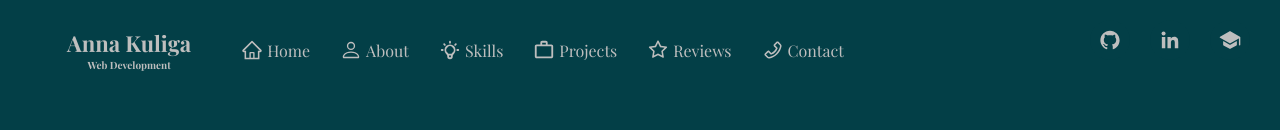
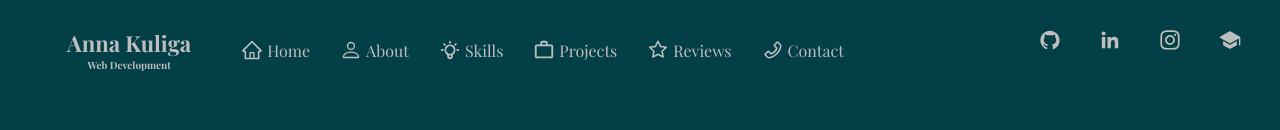
Before and after one commit to AnnaKuliga/anna-kuliga-portfolio-website, a React (Create React App) app: page / in a window 1280 px wide. Shown: the top 130 px of the page. Built offline with nearby package versions, Linux system fonts and the light colour scheme; a web font is replaced by a local one.

Commit message:
added instagram account link and icon

```diff
--- a/src/components/Body/Contact/Contact.jsx
+++ b/src/components/Body/Contact/Contact.jsx
@@ -7,6 +7,7 @@
 import { AiOutlineGithub } from "react-icons/ai";
 import { BiLogoLinkedin } from "react-icons/bi";
 import { IoSchool } from "react-icons/io5";
+import { FaInstagram } from "react-icons/fa";
 
 const Contact = () => {
   return (
@@ -59,6 +60,15 @@
             <BiLogoLinkedin />
           </a>
           <a
+            href="https://www.instagram.com/youniverse_photography/"
+            title="Youniverse Photography"
+            target="_blank"
+            rel="noreferrer"
+            className="social-link"
+          >
+            <FaInstagram />
+          </a>
+          <a
             href="https://www.shecodes.io/graduates/57519-anna-kuliga"
             title="Anna Kuliga SheCodes"
             target="_blank"
--- a/src/components/Body/Hero/Hero.jsx
+++ b/src/components/Body/Hero/Hero.jsx
@@ -8,6 +8,7 @@
 import { BiLogoLinkedin } from "react-icons/bi";
 import { IoSchool } from "react-icons/io5";
 import { FaReact } from "react-icons/fa";
+import { FaInstagram } from "react-icons/fa";
 
 const Hero = () => {
   return (
@@ -69,6 +70,15 @@
             <BiLogoLinkedin className="icon" />
           </a>
           <a
+            href="https://www.instagram.com/youniverse_photography/"
+            title="Youniverse Photography"
+            target="_blank"
+            rel="noreferrer"
+            className="social-link"
+          >
+            <FaInstagram className="icon" />
+          </a>
+          <a
             href="https://www.shecodes.io/graduates/57519-anna-kuliga"
             title="Anna Kuliga SheCodes"
             target="_blank"
```
